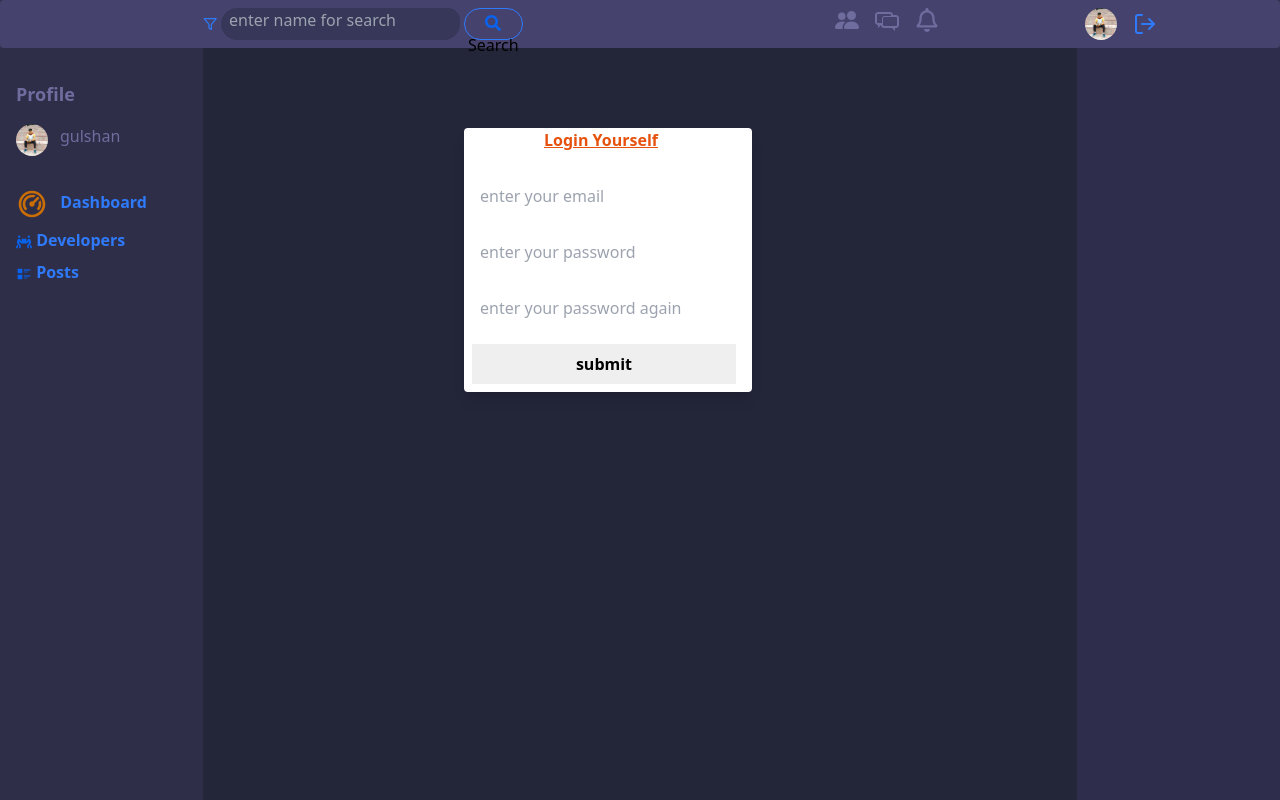
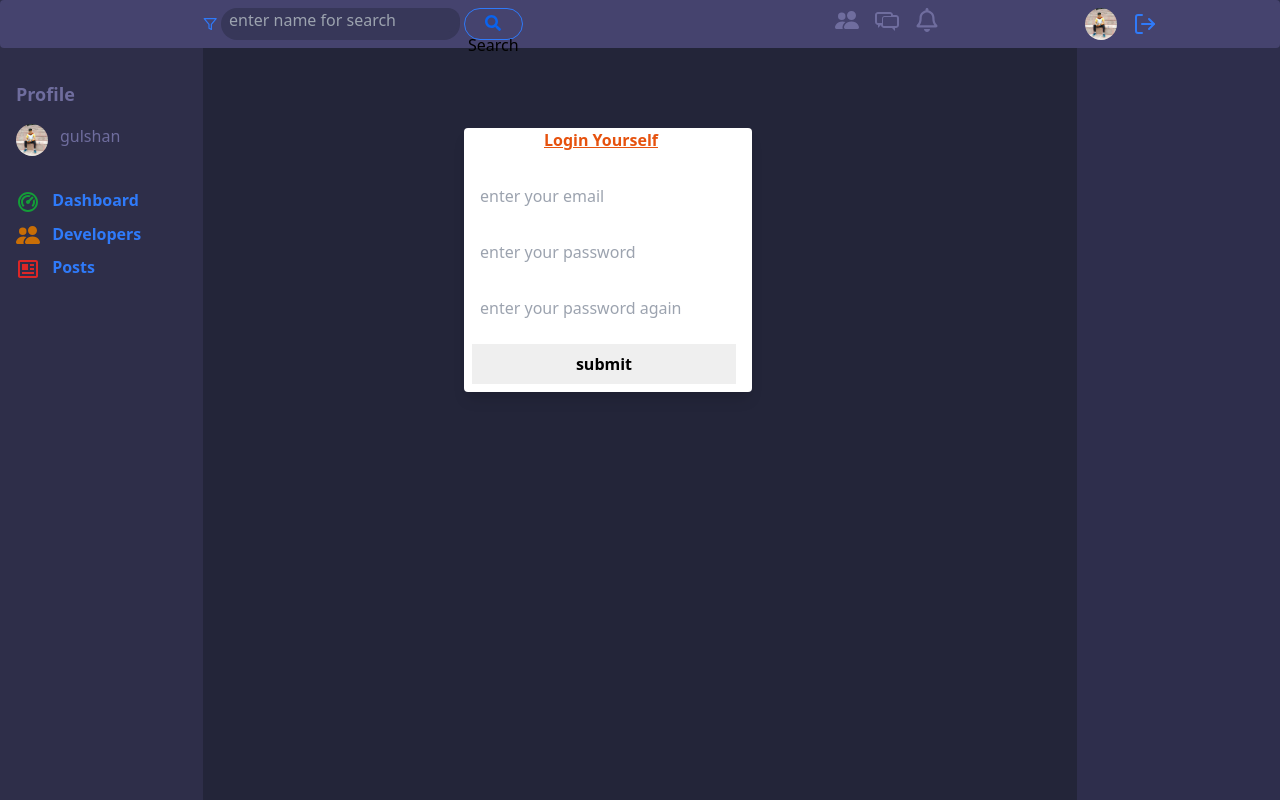
Before and after one commit to gulshanyadav01/Insta-link-Network-frontend, a React (Create React App) app: page /login in a window 1280 px wide. Built offline with nearby package versions, Linux system fonts and the light colour scheme; no server answers.

Commit message:
news is not done yet

```diff
--- a/src/components/Layout/SidebarLeft.js
+++ b/src/components/Layout/SidebarLeft.js
@@ -17,6 +17,8 @@ import { TiMessages } from "react-icons/ti"
 import { FaRegBell } from "react-icons/fa"
 import { BsFillPeopleFill } from "react-icons/bs"
 import { RiDashboard2Line } from "react-icons/ri"
+import { BiNews } from "react-icons/bi"
+// import { BsFillPeopleFill } from "react-icons/bs"
 // import Logo from "../../asset/images/gulshan1.png"
 
 const  SidebarLeft = ({auth: {isAuthenticated, loading, user}})  => {
@@ -51,9 +53,9 @@ const  SidebarLeft = ({auth: {isAuthenticated, loading, user}})  => {
                     <h1 className = "text-gulshan-fontc ml-3">gulshan</h1>
                 </div>
                 <div className  = "mt-8">
-                    <h1 className = "text-royalblue-500 font-bold hover:text-royalblue-300"><RiDashboard2Line className = "w-8 h-8 text-orange-600 mr-2 inline"/><Link to =  "/dashboard"> Dashboard</Link></h1>
-                    <h1  className = ' text-royalblue-500 font-bold mt-2 hover:text-royalblue-300 '><FaPeopleCarry className = "inline text-royalblue-600 hover:text-white"/> <Link to = "/profiles">Developers</Link> </h1>
-                    <h1 className = "text-royalblue-500 font-bold mt-2 hover:text-royalblue-300 "><CgFeed className = "inline text-royalblue-600 hover:text-white"/> <Link to = "/posts">Posts</Link> </h1>
+                    <h1 className = "text-royalblue-500 font-bold hover:text-royalblue-300"><RiDashboard2Line className = "w-6 h-6 text-limegreen-600 mr-2 inline"/><Link to =  "/dashboard"> Dashboard</Link></h1>
+                    <h1  className = ' text-royalblue-500 font-bold mt-2 hover:text-royalblue-300 '><BsFillPeopleFill className = "w-6 h-6 text-orange-600 mr-2 inline"/> <Link to = "/profiles">Developers</Link> </h1>
+                    <h1 className = "text-royalblue-500 font-bold mt-2 hover:text-royalblue-300 "><BiNews className = "w-6 h-6 text-red-600 mr-2 inline"/> <Link to = "/posts">Posts</Link> </h1>
                 </div>
 
 
--- a/src/components/posts/Posts.js
+++ b/src/components/posts/Posts.js
@@ -6,6 +6,7 @@ import PostItem from "./PostItem";
 import PostForm from "./PostForm"
 import { AiFillFlag } from "react-icons/ai"
 import { BsNewspaper } from "react-icons/bs"
+import  Logo  from "../../asset/images/gulshan1.png"
 
 const Posts = ({ getPosts,  post: {posts, loading,  }}) => {
 
@@ -44,10 +45,16 @@ const Posts = ({ getPosts,  post: {posts, loading,  }}) => {
                     </div>
                     <div className = "mt-4">
                         <div className = "w-72 h-32 ml-2 bg-gulshan-dascar rounded">
-                            hello
+                            <div className = "mt-2">
+                                <img src = {Logo} alt = "hello" className = "w-12 h-12 mt-2 rounded-full"/>
+                            </div>
+
                         </div>
-                        <div className = "w-72 h-32 ml-2 mt-4 bg-gulshan-dascar rounded">
-                            hello
+                        <div className = "w-72 h-32 ml-2 bg-gulshan-dascar rounded">
+                            <div className = "m-2">
+                                <img src = {Logo} alt = "hello" className = "w-12 h-12 mt-2 rounded-full"/>
+                            </div>
+
                         </div>
                     </div>
                 </div>
```
Also changed, not shown: 1 other file (tests, documents, lock files or other folders).
